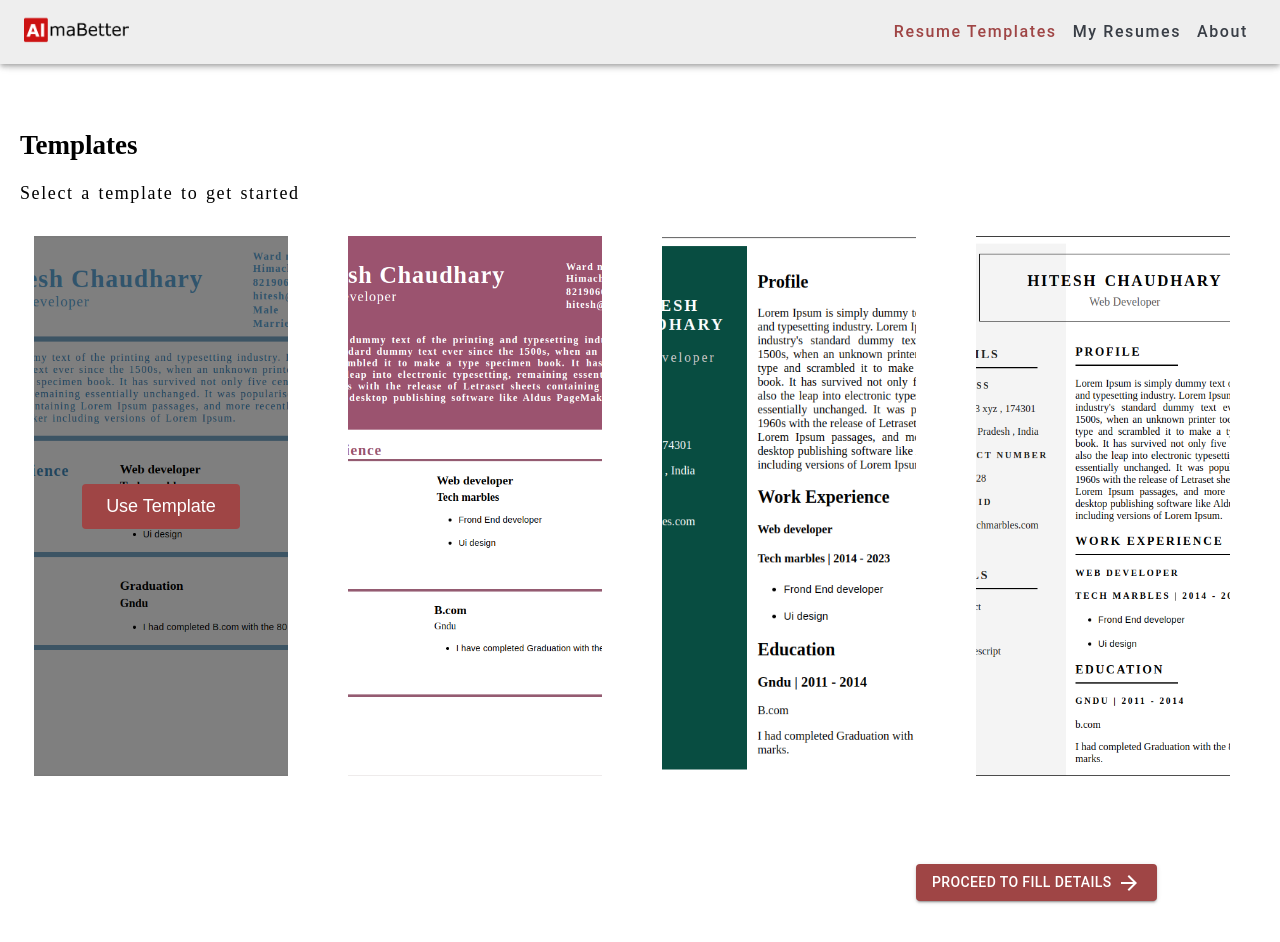
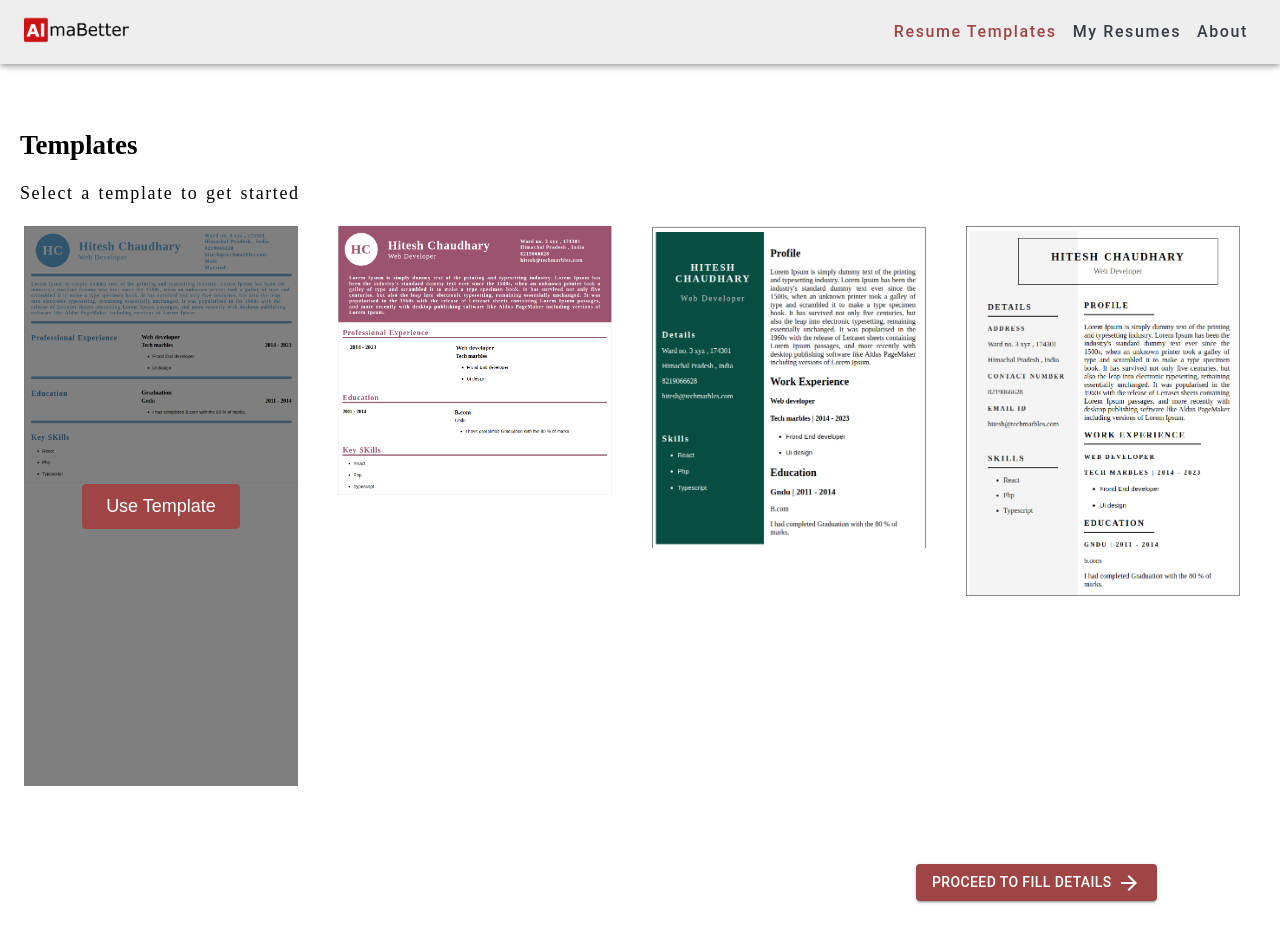
Before and after one commit to swatii7/frontend-capstone-resume, a React (Vite) app: page / in a window 1280 px wide. Shown: the top 942 px of the page. Built offline with nearby package versions, Linux system fonts and the light colour scheme.

Commit message:
fix some issues on templates

```diff
--- a/index.html
+++ b/index.html
@@ -7,7 +7,7 @@
 <link rel="preconnect" href="https://fonts.gstatic.com" crossorigin>
 <link href="https://fonts.googleapis.com/css2?family=IBM+Plex+Sans:ital,wght@0,400;0,500;0,600;0,700;1,400;1,600;1,700&display=swap" rel="stylesheet">
     <meta name="viewport" content="width=device-width, initial-scale=1.0" />
-    <title>Vite + React</title>
+    <title>Resume Builder</title>
   </head>
   <body>
     <div id="root"></div>
--- a/src/components/Templates/TemplateOne.jsx
+++ b/src/components/Templates/TemplateOne.jsx
@@ -102,28 +102,29 @@ const TemplateOne = (props) => {
                     fontSize: "18px",
                     fontWeight: 600,
                   }}
-                >
-                  <p className="head-section" style={{ paddingTop: "11px" }}>
+                ><p>
+                  <span className="head-section" style={{ paddingTop: "11px" }}>
                     {props.address != ""
                       ? capitalize(props.address) + ", "
                       : props.address}
                     {props.pin_code != "" ? props.pin_code : null}
-                  </p>
-                  <p className="head-section" style={{ paddingTop: "21px" }}>
+                  </span><br />
+                  <span className="head-section" style={{ paddingTop: "21px" }}>
                     {props.region != "" ? capitalize(props.region) + "," : null}
                     {props.country != "" ? capitalize(props.country) : null}
-                  </p>
-                  <p className="head-section" style={{ paddingTop: "24px" }}>
+                  </span><br />
+                  <span className="head-section" style={{ paddingTop: "24px" }}>
                     {props.mobile_number}{" "}
-                  </p>
-                  <p className="head-section" style={{ paddingTop: "24px" }}>
+                  </span><br />
+                  <span className="head-section" style={{ paddingTop: "24px" }}>
                     {props.email}
-                  </p>
-                  <p className="head-section" style={{ paddingTop: "24px" }}>
+                  </span><br />
+                  <span className="head-section" style={{ paddingTop: "24px" }}>
                     {capitalize(props.gender)}
-                  </p>
-                  <p className="head-section" style={{ paddingTop: "24px" }}>
+                  </span><br />
+                  <span className="head-section" style={{ paddingTop: "24px" }}>
                     {capitalize(props.marital_status)}
+                  </span>
                   </p>
                 </div>
               </Grid>
--- a/src/components/Templates/TemplateTwo.jsx
+++ b/src/components/Templates/TemplateTwo.jsx
@@ -83,22 +83,23 @@ const TemplateTwo = (props) => {
                   fontSize: "18px",
                   fontWeight: 600,
                 }}
-              >
-                <p className="head-section" style={{ paddingTop: "11px" }}>
+              > <p>
+                <span className="head-section" style={{ paddingTop: "11px" }}>
                   {props.address != ""
                     ? capitalize(props.address) + ", "
                     : props.address}
                   {props.pin_code != "" ? props.pin_code : null}
-                </p>
-                <p className="head-section" style={{ paddingTop: "21px" }}>
+                </span> <br />
+                <span className="head-section" style={{ paddingTop: "21px" }}>
                   {props.region != "" ? capitalize(props.region) + "," : null}
                   {props.country != "" ? capitalize(props.country) : null}
-                </p>
-                <p className="head-section" style={{ paddingTop: "24px" }}>
+                </span><br />
+                <span className="head-section" style={{ paddingTop: "24px" }}>
                   {props.mobile_number}
-                </p>
-                <p className="head-section" style={{ paddingTop: "24px" }}>
+                </span><br />
+                <span className="head-section" style={{ paddingTop: "24px" }}>
                   {props.email}
+                </span>
                 </p>
               </div>
             </Grid>
--- a/src/views/Home/Home.jsx
+++ b/src/views/Home/Home.jsx
@@ -99,16 +99,20 @@ const Home = (props) => {
                 lg={3}
                 md={3}
                 style={{
-                  width: 400,
-                  height: 600,
-                  border: "30px solid white",
-                  textAlign: "center",
-                  lineHeight: "240px",
-                  boxSizing: "border-box",
-                  backgroundImage: `url(${item.preview})`,
-                  backgroundSize: "cover",
-                  backgroundPosition: "center",
-                  overflow: "hidden",
+
+                  width: "400px",
+    height: "600px",
+    border: "20px solid rgb(255, 255, 255)",
+    textAlign: "center",
+    lineHeight: "240px",
+    boxSizing: "border-box",
+    background: "#fff",
+    backgroundImage: `url(${item.preview})`,
+    backgroundSize: "contain",
+    backgroundPosition: "top",
+    overflow: "hidden",
+    backgroundRepeat: "no-repeat"
+
                 }}
                 className="container"
                 key={index}
```
